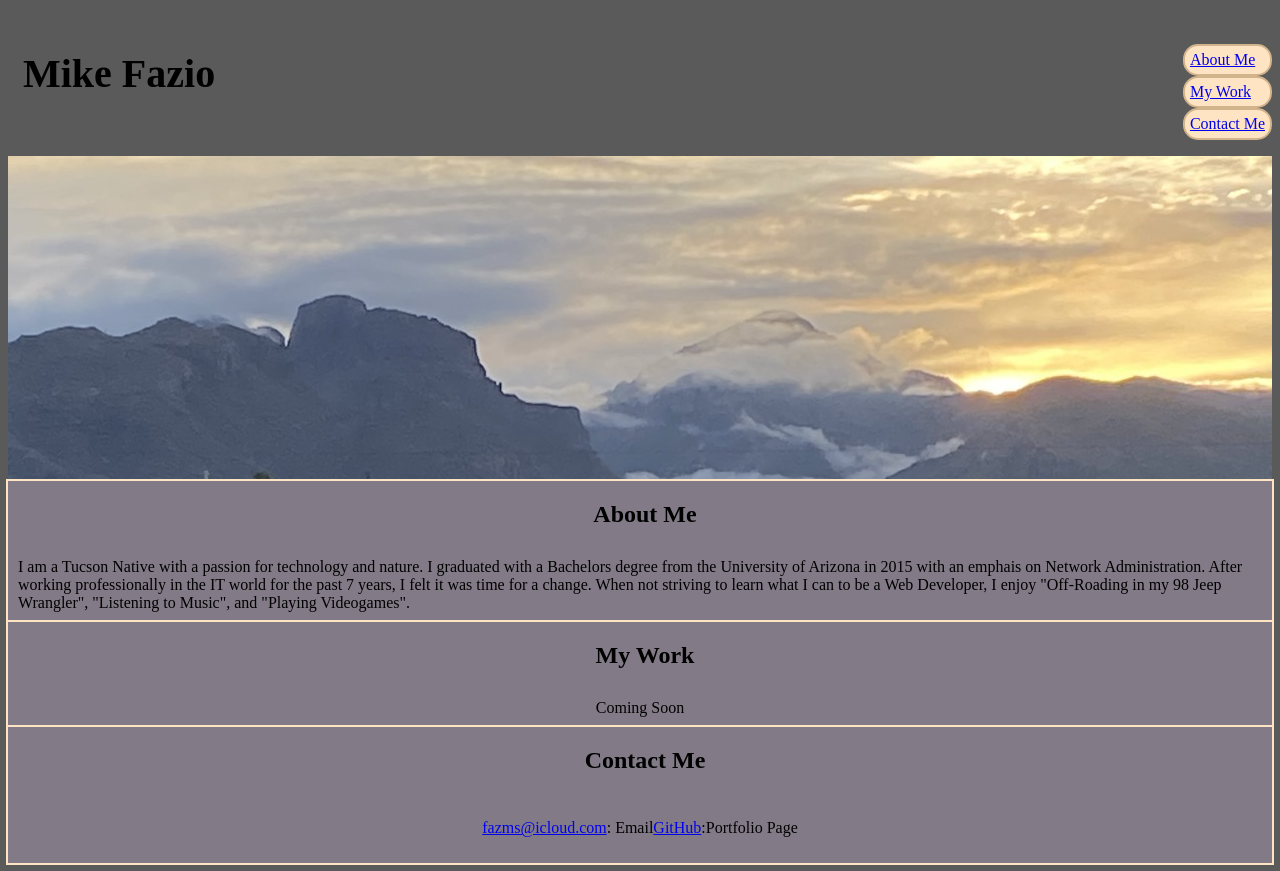
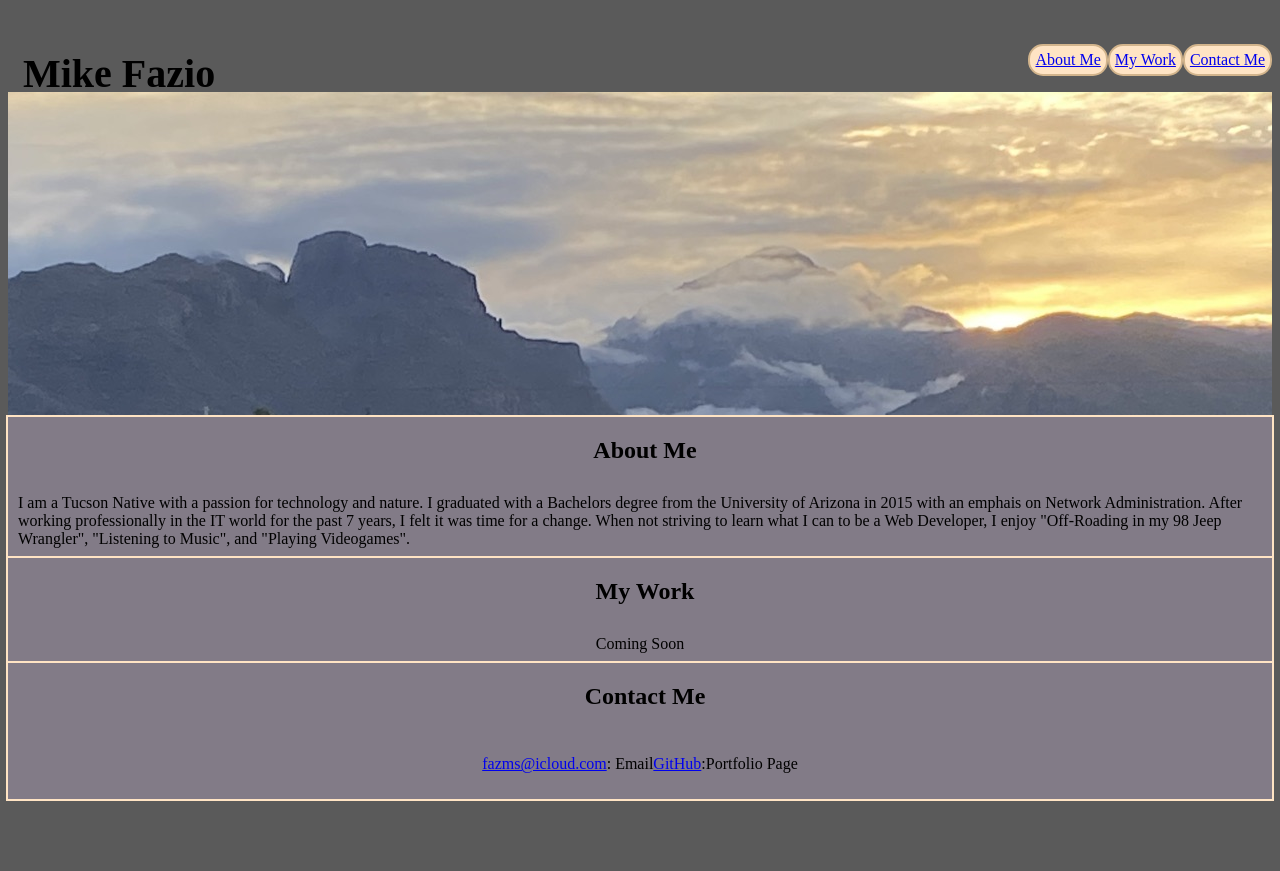
Before and after one commit to Faz131/About-Me-Page, a plain HTML site: page index.html in a window 1280 px wide. After the commit the page ends 807 px from the top, so only its background shows below. Drawn offline with Linux system fonts and the light colour scheme.

Commit message:
Updated CSS

```diff
--- a/assets/mobile.css
+++ b/assets/mobile.css
@@ -1,8 +1,13 @@
-@media screen and (min-width: 768px) {
+@media screen and (max-width: 768px) {
     .hero {
-        flex: 1 0 100%;
+        flex: 0 1 75%;
 
 
+
+    }
+
+    .ul {
+        flex-direction: column;
     }
 
     .header {
@@ -13,9 +18,9 @@
     }
 
     .aboutme {
-        flex-direction: column;
-        width: 50%;
-        flex-shrink: 50%;
+        /* flex-direction: column; */
+        width: 100%;
+        /* flex-shrink: 50%; */
 
     }
 
--- a/assets/style.css
+++ b/assets/style.css
@@ -45,6 +45,7 @@ h1 {
     border-radius: 15px;
     padding: 5px;
     transition: all 0.5s ease-out;
+    cursor: pointer;
 }
 
 .li:hover {
@@ -59,20 +60,17 @@ h1 {
     background-repeat: no-repeat;
     width: 100%;
     height: 325px;
-    /* display: flex;
-    align-content: flex-start; */
+    display: flex;
+    /* align-content: flex-start; */
 
 }
 
-ul {
+.ul {
     list-style-type: none;
-
+    display: flex;
 
 }
 
-ul:hover {
-    color: darkkhaki;
-}
 
 
 .main {
--- a/index.html
+++ b/index.html
@@ -18,7 +18,7 @@
     </header>
 
     <nav class="links">
-        <ul>
+        <ul class="ul">
             <li class="li">
                 <a href="#about">About Me</a>
             </li>
```
